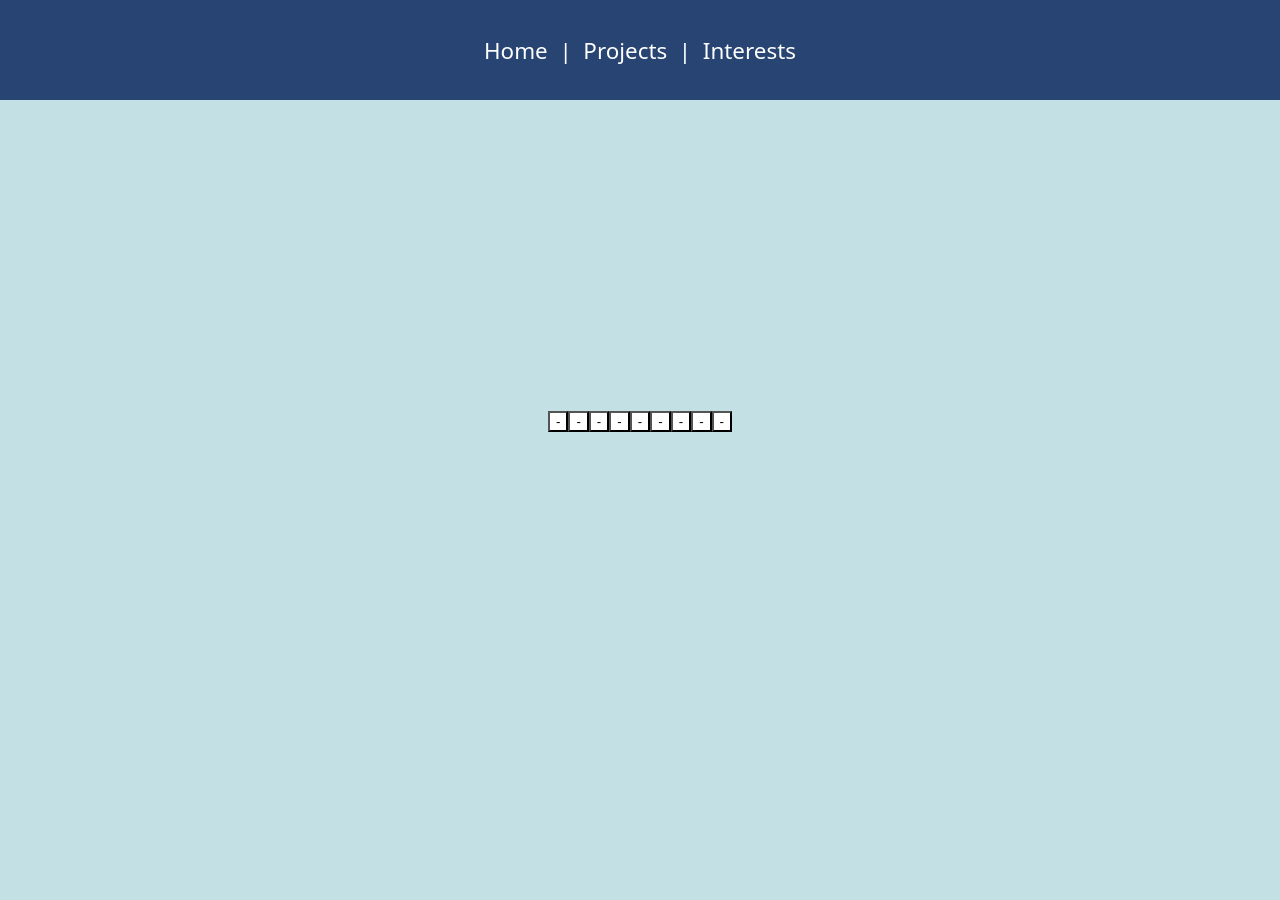
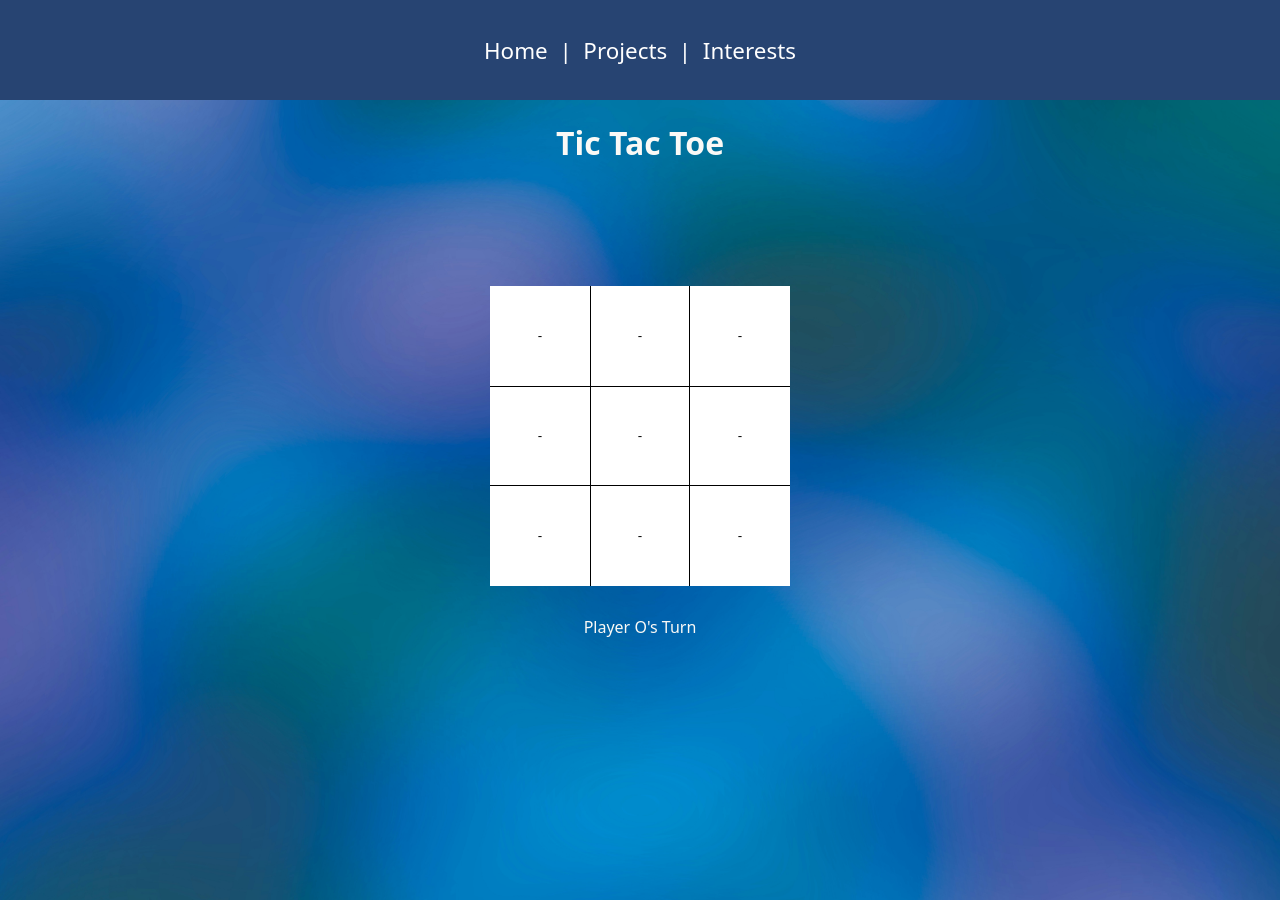
Before and after one commit to nathansivalingam/personal-website, a React (Vite) app: page /IndivProjects/IndivJSXGames/TicTacToe in a window 1280 px wide. Before the commit the page ends 800 px from the top, so only its background shows below. Built offline with nearby package versions, Linux system fonts and the light colour scheme.

Commit message:
tictactoe done to an adequate standard

```diff
--- a/src/AppTwo.css
+++ /dev/null
@@ -1,25 +0,0 @@
-.container {
-  display: grid;
-  height: 600px;
-  /* Creates the grid characteristics */
-  grid-template-rows: repeat(3, 100px);
-  grid-template-columns: repeat(3, 100px);
-  justify-content: center;
-  align-content: center;
-  /* Places the text in the middle of each element */
-  text-align: center;
-  vertical-align: middle;
-  line-height: 100px;
-}
-
-button {
-  background-color: white;
-  border: 0px;
-}
-
-#win {
-  display: flex;
-  justify-content: center;
-  font-size: 1rem;
-  margin-top: -130px;
-}
--- a/src/pages/IndivProjects/IndivJSXGames/TicTacToe.jsx
+++ b/src/pages/IndivProjects/IndivJSXGames/TicTacToe.jsx
@@ -1,6 +1,13 @@
-import { TicTacToePageStyle } from "../../../styles/styledComponents"
-import '../../../App.css'
+import { GridContainer,
+  TicTacToePageStyle,
+  StyledButton,
+  StyledItemThreeFive,
+  StyledItemOneSeven,
+  StyledItemFour,
+  WinStatus,
+  TicTacToeHeaderStyle} from "../../../styles/styledComponents"
 import React from 'react'
+import ticTacToeBg from "../../../assets/tictactoe_bg.jpg"
 
 const TicTacToe = function() {
   const [winStatus, setWinStatus] = React.useState(false);
@@ -63,24 +70,27 @@ const TicTacToe = function() {
     }
   }, [grid]);
 
-  return <>
+  return <div style={{ backgroundImage: `url(${ticTacToeBg})`, backgroundSize: 'cover', height: '100vh' }}>
      <TicTacToePageStyle>
-      <div className="container">
-        <button onClick={() => playerMove(0)} className="item" style={{ backgroundColor: colours[0] === 1 ? 'lightgreen' : 'white' }}>{grid[0]}</button>
-        <button onClick={() => playerMove(1)} className="item" style={{ backgroundColor: colours[1] === 1 ? 'lightgreen' : 'white' }}>{grid[1]}</button>
-        <button onClick={() => playerMove(2)} className="item" style={{ backgroundColor: colours[2] === 1 ? 'lightgreen' : 'white' }}>{grid[2]}</button>
-        <button onClick={() => playerMove(3)} className="item" style={{ backgroundColor: colours[3] === 1 ? 'lightgreen' : 'white' }}>{grid[3]}</button>
-        <button onClick={() => playerMove(4)} className="item" style={{ backgroundColor: colours[4] === 1 ? 'lightgreen' : 'white' }}>{grid[4]}</button>
-        <button onClick={() => playerMove(5)} className="item" style={{ backgroundColor: colours[5] === 1 ? 'lightgreen' : 'white' }}>{grid[5]}</button>
-        <button onClick={() => playerMove(6)} className="item" style={{ backgroundColor: colours[6] === 1 ? 'lightgreen' : 'white' }}>{grid[6]}</button>
-        <button onClick={() => playerMove(7)} className="item" style={{ backgroundColor: colours[7] === 1 ? 'lightgreen' : 'white' }}>{grid[7]}</button>
-        <button onClick={() => playerMove(8)} className="item" style={{ backgroundColor: colours[8] === 1 ? 'lightgreen' : 'white' }}>{grid[8]}</button>
-      </div>
+      <TicTacToeHeaderStyle>
+        <h1>Tic Tac Toe</h1>
+      </TicTacToeHeaderStyle>
+      <GridContainer>
+        <StyledButton onClick={() => playerMove(0)} style={{ backgroundColor: colours[0] === 1 ? '#A8E4A0' : 'white' }}>{grid[0]}</StyledButton>
+        <StyledItemOneSeven onClick={() => playerMove(1)} style={{ backgroundColor: colours[1] === 1 ? '#A8E4A0' : 'white' }}>{grid[1]}</StyledItemOneSeven>
+        <StyledButton onClick={() => playerMove(2)} style={{ backgroundColor: colours[2] === 1 ? '#A8E4A0' : 'white' }}>{grid[2]}</StyledButton>
+        <StyledItemThreeFive onClick={() => playerMove(3)} style={{ backgroundColor: colours[3] === 1 ? '#A8E4A0' : 'white' }}>{grid[3]}</StyledItemThreeFive>
+        <StyledItemFour onClick={() => playerMove(4)} style={{ backgroundColor: colours[4] === 1 ? '#A8E4A0' : 'white' }}>{grid[4]}</StyledItemFour>
+        <StyledItemThreeFive onClick={() => playerMove(5)} style={{ backgroundColor: colours[5] === 1 ? '#A8E4A0' : 'white' }}>{grid[5]}</StyledItemThreeFive>
+        <StyledButton onClick={() => playerMove(6)} style={{ backgroundColor: colours[6] === 1 ? '#A8E4A0' : 'white' }}>{grid[6]}</StyledButton>
+        <StyledItemOneSeven onClick={() => playerMove(7)} style={{ backgroundColor: colours[7] === 1 ? '#A8E4A0' : 'white' }}>{grid[7]}</StyledItemOneSeven>
+        <StyledButton onClick={() => playerMove(8)} style={{ backgroundColor: colours[8] === 1 ? '#A8E4A0' : 'white' }}>{grid[8]}</StyledButton>
+      </GridContainer>
       {winStatus === true ? (
-        <div id="win">Win player: {turn}</div>
-      ) : '' }
+        <WinStatus>Player {turn} Wins!</WinStatus>
+      ) : <WinStatus>Player {turn}'s Turn</WinStatus> }
     </TicTacToePageStyle>
-  </>
+  </div>
 }
 
 export default TicTacToe
--- a/src/styles/styledComponents.jsx
+++ b/src/styles/styledComponents.jsx
@@ -208,8 +208,65 @@ export const IndivGameStyle = styled.img`
 
 export const TicTacToePageStyle = styled.div(() => ({
   display: 'flex',
-  justifyContent: 'center', // Centers horizontally
-  alignItems: 'center', // Centers vertically
-  height: '80vh', // Ensures the div takes full viewport height
-  textAlign: 'center', // Centers text horizontally inside the div
+  alignItems: 'center',
+  height: '80vh',
+  textAlign: 'center',
+  flexDirection: 'column',
 }));
+
+export const TicTacToeHeaderStyle = styled.header(() => ({
+  paddingBottom: '100px',
+  color: '#FAF9F6',
+}))
+
+export const GridContainer = styled.div`
+  display: grid;
+  grid-template-columns: repeat(3, 100px);
+  grid-template-rows: repeat(3, 100px);
+  background-color: grey;
+`;
+
+export const StyledButton = styled.button`
+  border: none;
+  cursor: pointer;
+
+  &:hover {
+    opacity: 0.8;
+  }
+`
+
+export const StyledItemThreeFive = styled.button`
+  border: none;
+  border-top: 1px solid black;
+  border-bottom: 1px solid black;
+  cursor: pointer;
+
+  &:hover {
+    opacity: 0.8;
+  }
+`
+
+export const StyledItemOneSeven = styled.button`
+  border: none;
+  border-left: 1px solid black;
+  border-right: 1px solid black;
+  cursor: pointer;
+
+  &:hover {
+    opacity: 0.8;
+  }
+`
+
+export const StyledItemFour = styled.button`
+  border: 1px solid black;
+  cursor: pointer;
+
+  &:hover {
+    opacity: 0.8;
+  }
+`
+
+export const WinStatus = styled.div(() => ({
+  color: '#FAF9F6',
+  paddingTop: '30px',
+}))
```
Also changed, not shown: src/assets/tictactoe_bg.jpg (added), 1 other file (tests, documents, lock files or other folders).
